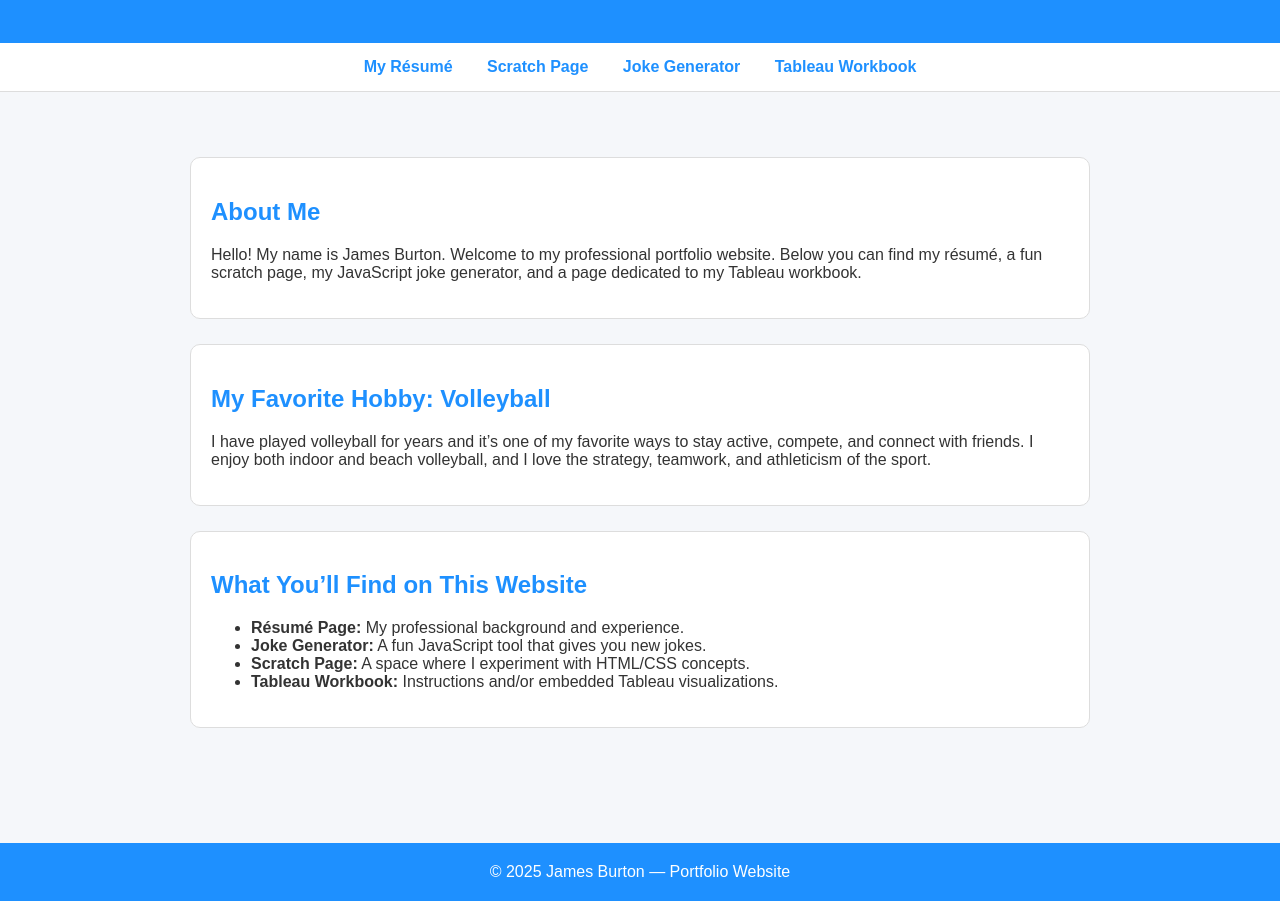
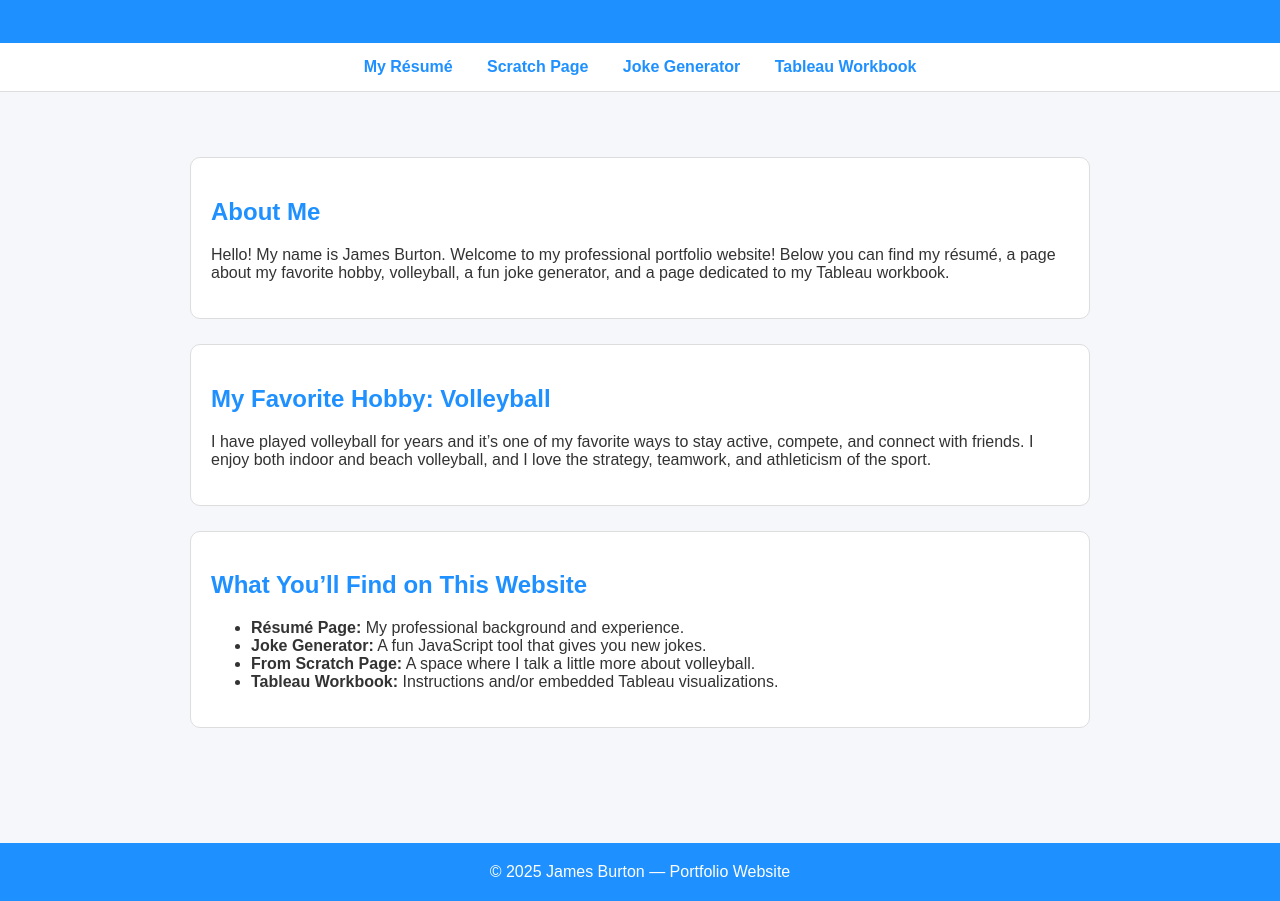
Before and after one commit to jamesdanielburton2003/jamesdanielburton.github.io, a plain HTML site: page index.html in a window 1280 px wide. Shown: the part 131-1032 px from the top of the page. Drawn offline with Linux system fonts and the light colour scheme.

Commit message:
Update index.html

```diff
--- a/index.html
+++ b/index.html
@@ -84,7 +84,7 @@
 
     <div class="card">
         <h2>About Me</h2>
-        <p>Hello! My name is James Burton. Welcome to my professional portfolio website. Below you can find my résumé, a fun scratch page, my JavaScript joke generator, and a page dedicated to my Tableau workbook.</p>
+        <p>Hello! My name is James Burton. Welcome to my professional portfolio website! Below you can find my résumé, a page about my favorite hobby, volleyball, a fun joke generator, and a page dedicated to my Tableau workbook.</p>
     </div>
 
     <div class="card">
@@ -97,7 +97,7 @@
         <ul>
             <li><strong>Résumé Page:</strong> My professional background and experience.</li>
             <li><strong>Joke Generator:</strong> A fun JavaScript tool that gives you new jokes.</li>
-            <li><strong>Scratch Page:</strong> A space where I experiment with HTML/CSS concepts.</li>
+            <li><strong>From Scratch Page:</strong> A space where I talk a little more about volleyball.</li>
             <li><strong>Tableau Workbook:</strong> Instructions and/or embedded Tableau visualizations.</li>
         </ul>
     </div>
```
